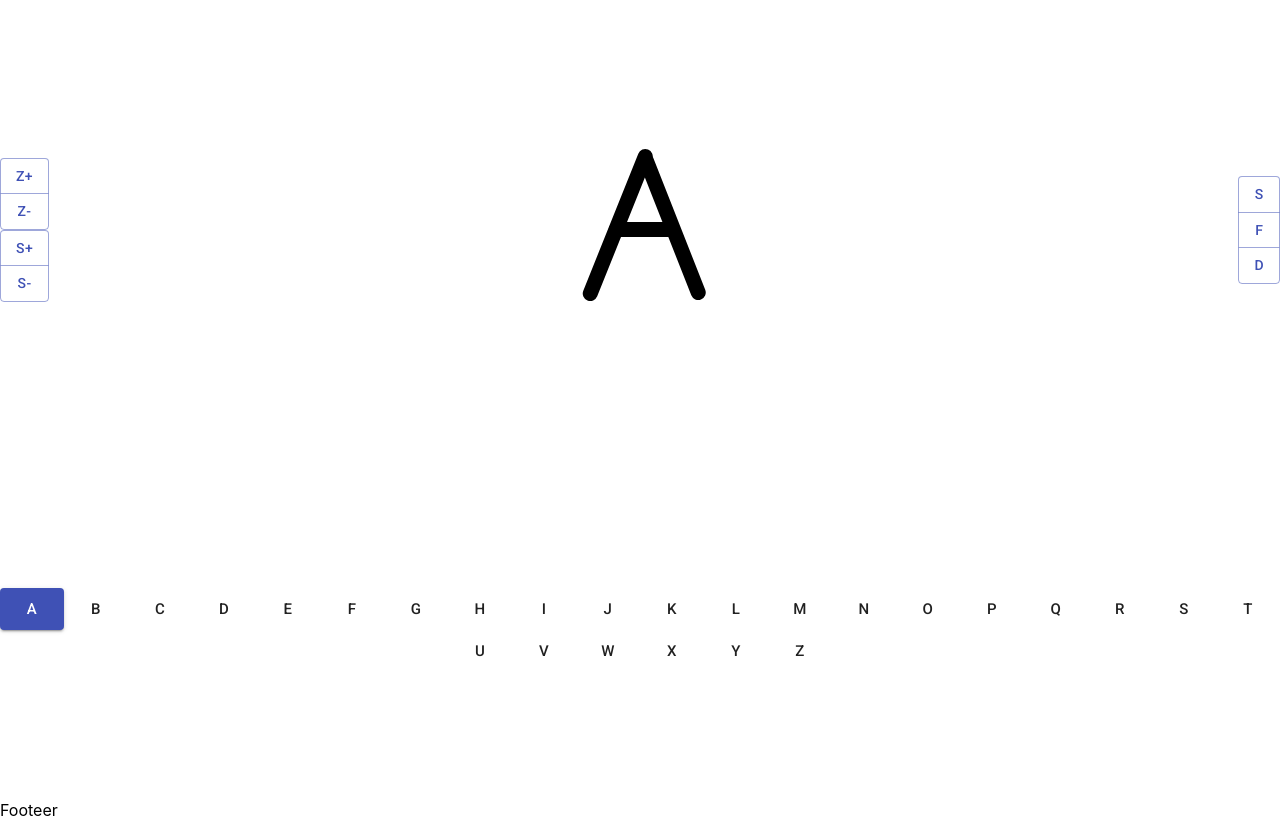
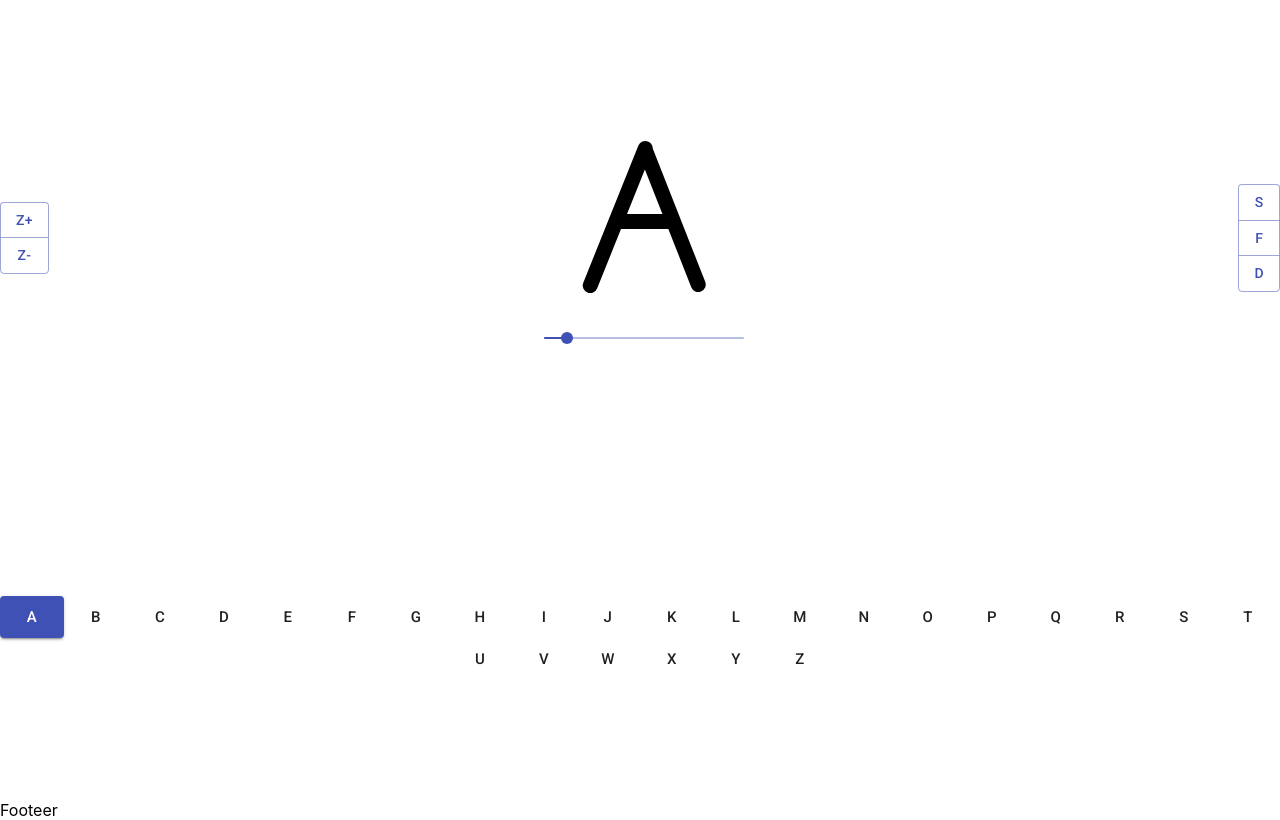
Before and after one commit to akudhingra/draw-stuff, a React (Create React App) app: page / in a window 1280 px wide. Built offline with nearby package versions, Linux system fonts and the light colour scheme.

Commit message:
Use slider to change stroke speed

```diff
--- a/src/App.js
+++ b/src/App.js
@@ -1,5 +1,5 @@
 import React from 'react';
-import { Button, ButtonGroup } from '@material-ui/core';
+import { Button, ButtonGroup, Slider } from '@material-ui/core';
 import uppercaseCharacters from './uppercase.json';
 import 'typeface-roboto';
 import './App.css';
@@ -32,7 +32,12 @@ const DefaultStrokeSettings = {
   }
 };
 
-const speedScaleChange = 0.1;
+const DefaultSpeedScale = 1.0;
+const SpeedScaleChange = 0.1;
+const MinSpeed = 0.2;
+const MaxSpeed = 7.0;
+
+const DefaultZoomScale = 1.0;
 
 class App extends React.Component {
 
@@ -41,14 +46,13 @@ class App extends React.Component {
 
     this.state = {
       selectedCharacter: uppercaseCharacters[0],
-      zoomScale: 1.0,
-      speedScale: 1.0
+      zoomScale: DefaultZoomScale,
+      speedScale: DefaultSpeedScale
     };
 
     this.handleCharacterClicked = this.handleCharacterClicked.bind(this);
     this.handleKeyPressed = this.handleKeyPressed.bind(this);
-    this.handleIncreaseSpeed = this.handleIncreaseSpeed.bind(this);
-    this.handleDecreaseSpeed = this.handleDecreaseSpeed.bind(this);
+    this.handleSpeedChanged = this.handleSpeedChanged.bind(this);
   }
 
   handleCharacterClicked(character) {
@@ -59,16 +63,8 @@ class App extends React.Component {
     // console.log(event);
   }
 
-  handleIncreaseSpeed() {
-    this.setState((prevState) => ({
-      speedScale: prevState.speedScale - speedScaleChange
-    }));
-  }
-
-  handleDecreaseSpeed() {
-    this.setState((prevState) => ({
-      speedScale: prevState.speedScale + speedScaleChange
-    }));
+  handleSpeedChanged(_, newSpeed) {
+    this.setState({ speedScale: newSpeed });
   }
 
   render() {
@@ -81,18 +77,10 @@ class App extends React.Component {
           <div className="TopHalf">
 
             <div>
-              <div>
-                <ButtonGroup orientation="vertical" color="primary">
-                  <Button>Z+</Button>
-                  <Button>Z-</Button>
-                </ButtonGroup>
-              </div>
-              <div>
-                <ButtonGroup orientation="vertical" color="primary">
-                  <Button onClick={this.handleIncreaseSpeed}>S+</Button>
-                  <Button onClick={this.handleDecreaseSpeed}>S-</Button>
-                </ButtonGroup>
-              </div>
+              <ButtonGroup orientation="vertical" color="primary">
+                <Button>Z+</Button>
+                <Button>Z-</Button>
+              </ButtonGroup>
             </div>
 
             <div className="selected-character">
@@ -101,14 +89,16 @@ class App extends React.Component {
                   const strokeId = `stroke${index}`;
                   const strokeDasharray = stroke.dasharray ?? DefaultStrokeSettings[strokeId].dasharray;
                   const strokeDashoffset = stroke.dashoffset ?? DefaultStrokeSettings[strokeId].dashoffset;
-                  const strokeDurationMs = (stroke.durationMs ?? DefaultStrokeSettings[strokeId].durationMs) * this.state.speedScale;
-                  const strokedelayMs = (stroke.delayMs ?? DefaultStrokeSettings[strokeId].delayMs) * this.state.speedScale;
+                  const strokeDurationMs = (stroke.durationMs ?? DefaultStrokeSettings[strokeId].durationMs) / this.state.speedScale;
+                  const strokedelayMs = (stroke.delayMs ?? DefaultStrokeSettings[strokeId].delayMs) / this.state.speedScale;
                   const strokeAnimation = `${strokeDurationMs}ms linear forwards ${strokedelayMs}ms draw`;
                   return <path d={stroke.path} key={`${selectedCharacter.id}${index}`}
                     strokeDasharray={strokeDasharray} strokeDashoffset={strokeDashoffset} style={{ animation: strokeAnimation }}
                     stroke="black" fill="transparent" strokeLinecap="round" strokeLinejoin="round" strokeWidth="15" />;
                 })}
               </svg>
+              <Slider step={SpeedScaleChange} min={MinSpeed} max={MaxSpeed}
+                valueLabelDisplay="off" value={this.state.speedScale} onChange={this.handleSpeedChanged} />
             </div>
 
             <div>
```
